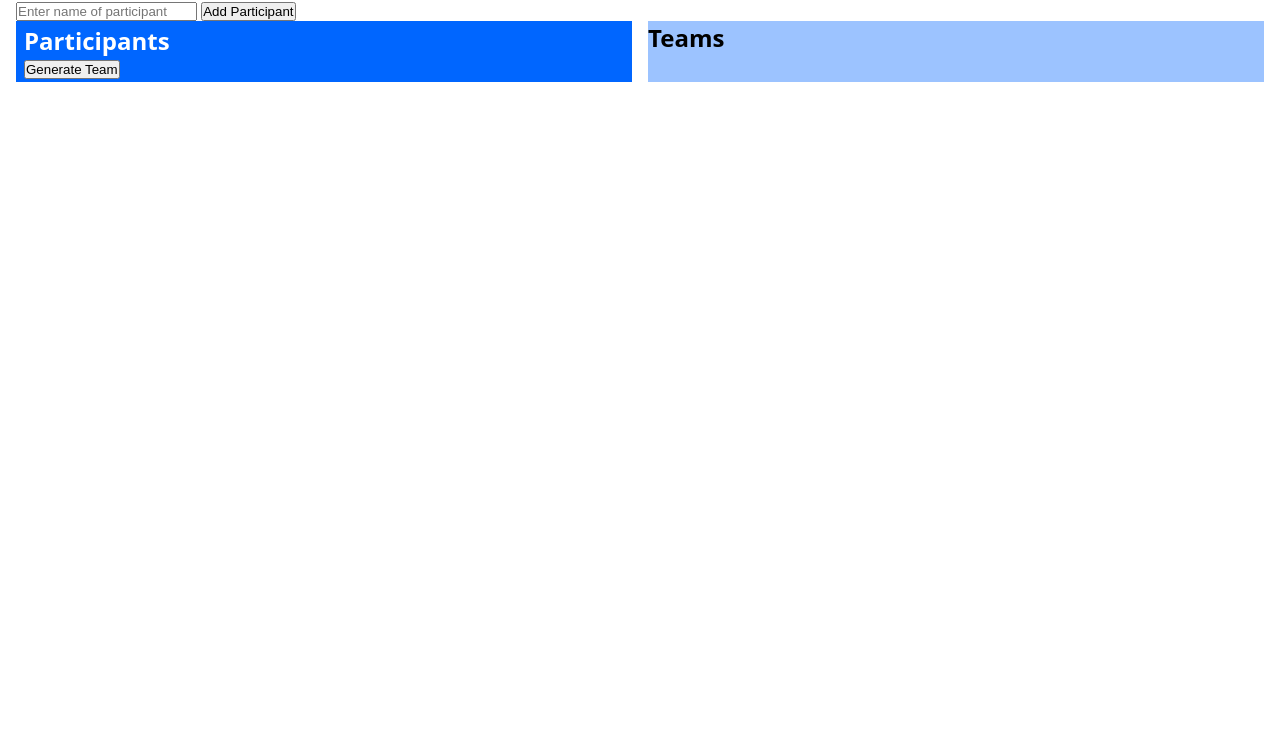
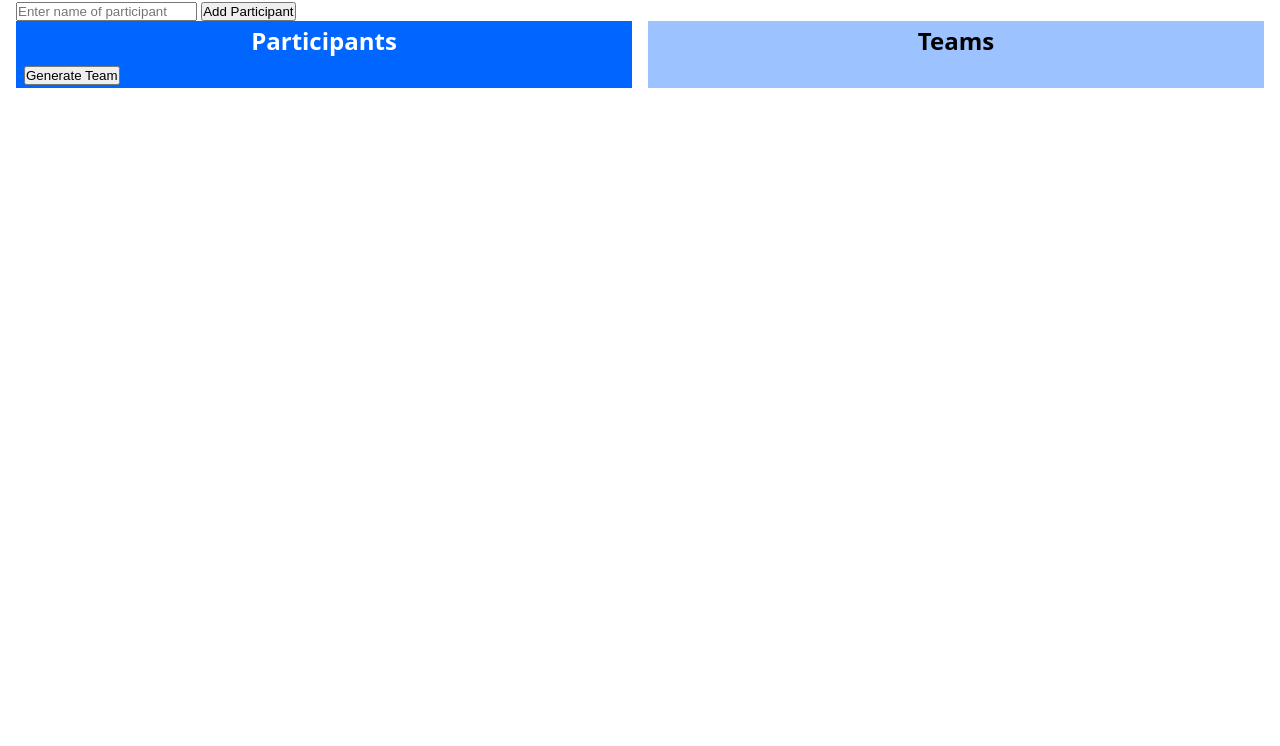
Before and after one commit to Espadv69/Random-Team-Generator, a plain HTML site: page index.html in a window 1280 px wide. Shown: the part 54-800 px from the top of the page. Drawn offline with Linux system fonts and the light colour scheme.

Commit message:
Add padding to teams-grid, and text align center for all h2

```diff
--- a/style.css
+++ b/style.css
@@ -46,6 +46,11 @@ body.dark {
   background: var(--bg-dark);
 }
 
+h2 {
+  text-align: center;
+  margin-bottom: .4rem;
+}
+
 header {
   padding: 0.3rem 0;
 
@@ -74,6 +79,7 @@ header {
   }
 
   .teams-grid {
+    padding: .2rem .5rem;
     background: #0066ff63;
   }
 }
```
